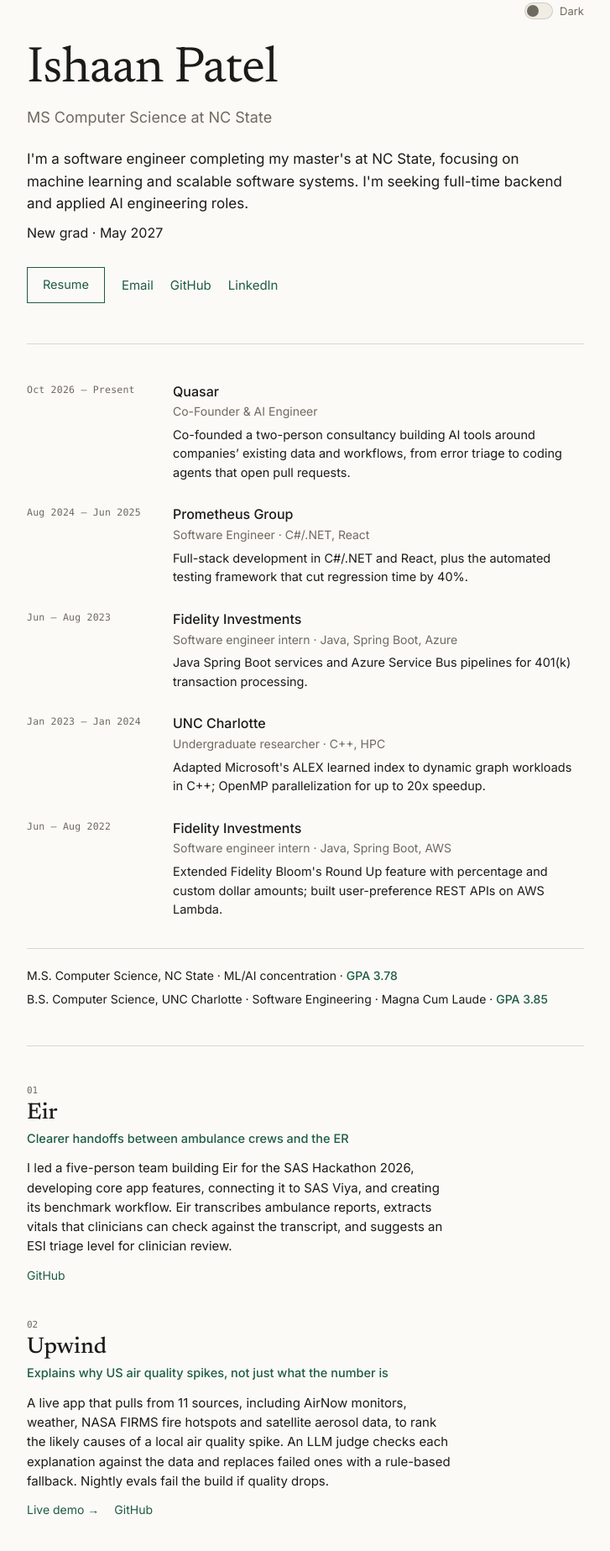
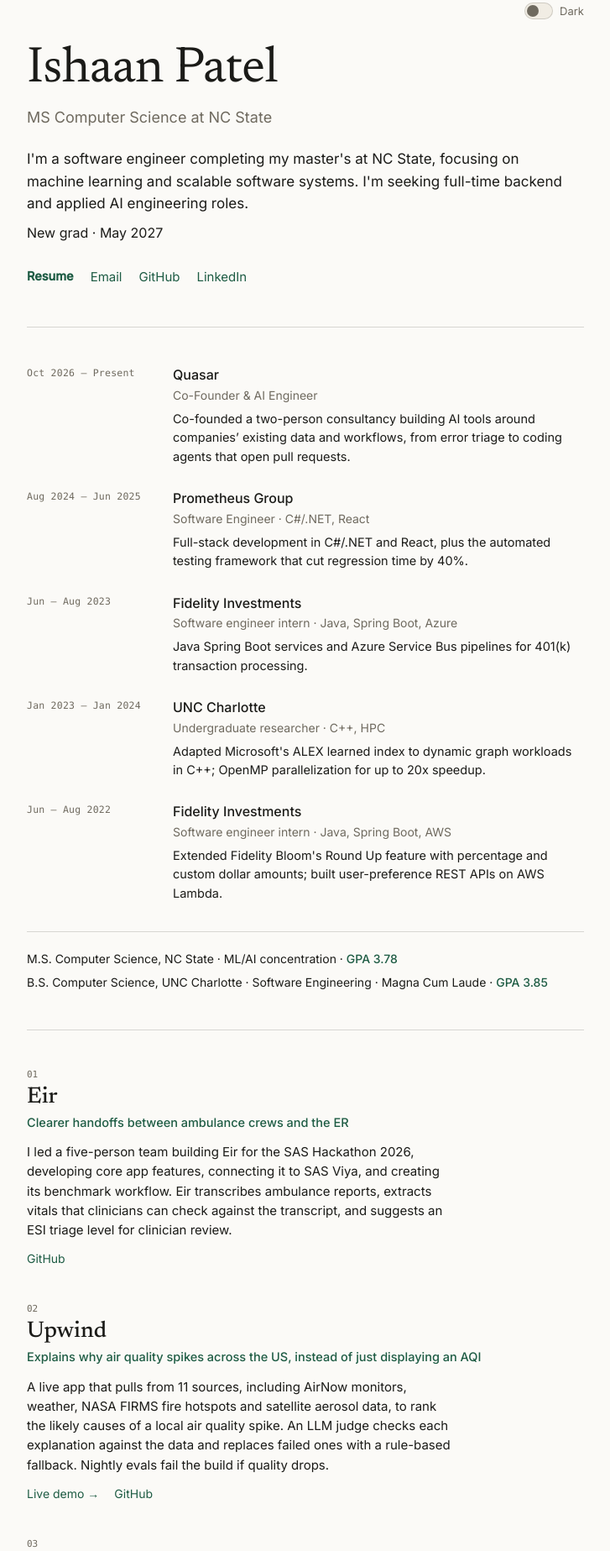
Before and after one commit to Ishaan1402/Ishaan1402.github.io, a website: page index.html in a window 1280 px wide. Shown: the part 53-1900 px from the top of the page at 84% size, without its empty margins (276-1003 px from the left). Drawn offline with nearby package versions, Linux system fonts and the light colour scheme.

Commit message:
Update resume and refine portfolio links

```diff
--- a/index.html
+++ b/index.html
@@ -124,7 +124,7 @@
                 <div class="work-copy">
                     <span class="idx">02</span>
                     <h2 class="work-name">Upwind</h2>
-                    <p class="work-sub">Explains why US air quality spikes, not just what the number is</p>
+                    <p class="work-sub">Explains why air quality spikes across the US, instead of just displaying an AQI</p>
                     <p class="work-desc">A live app that pulls from 11 sources, including AirNow monitors, weather,
                         NASA FIRMS fire hotspots and satellite aerosol data, to rank the likely causes of a local air
                         quality spike. An LLM judge checks each explanation against the data and replaces failed
--- a/style.css
+++ b/style.css
@@ -171,17 +171,16 @@ a:hover {
 
 .btn {
     display: inline-block;
-    border: 1px solid var(--accent);
     color: var(--accent);
-    padding: 9px 18px;
     font-size: 14.5px;
-    transition: background 0.15s ease, color 0.15s ease;
+    font-weight: 600;
+    transition: color 0.15s ease;
 }
 
 .btn:hover {
-    background: var(--accent);
-    color: var(--accent-contrast);
-    text-decoration: none;
+    color: var(--ink);
+    text-decoration: underline;
+    text-underline-offset: 4px;
 }
 
 .link {
```
Also changed, not shown: 1 other file.
